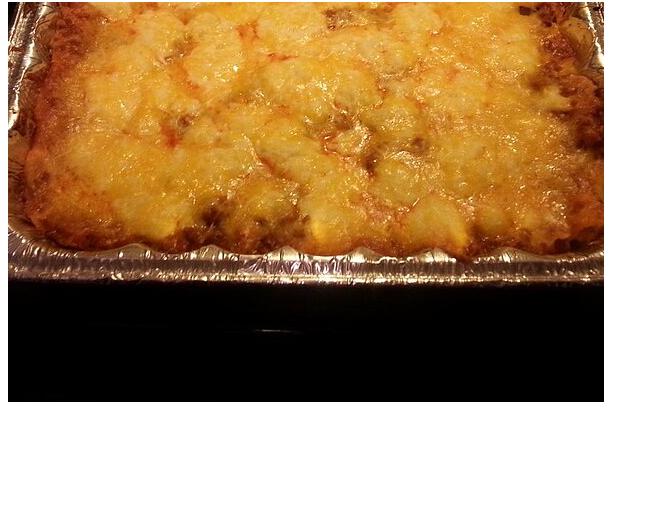
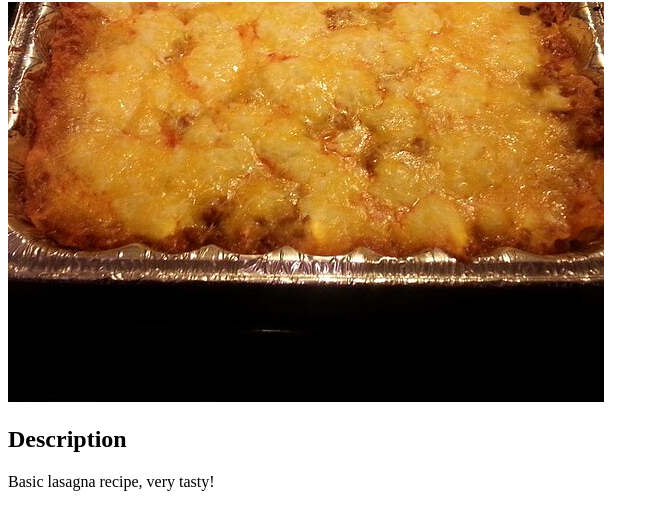
Before and after one commit to PatrickBethmann/odin-recipes, a plain HTML site: page recipes/lasagna.html in a window 1280 px wide. Shown: the part 78-608 px from the top of the page, without its empty margins (0-659 px from the left). Drawn offline with Linux system fonts and the light colour scheme.

Commit message:
Added Description heading and describing paragraph

```diff
--- a/recipes/lasagna.html
+++ b/recipes/lasagna.html
@@ -9,5 +9,7 @@
 <body>
     <h1>Lasagna</h1>
     <img src="../images/lasagna.jpg">
+    <h2>Description</h2>
+    <p>Basic lasagna recipe, very tasty!</p>
 </body>
 </html>
```
